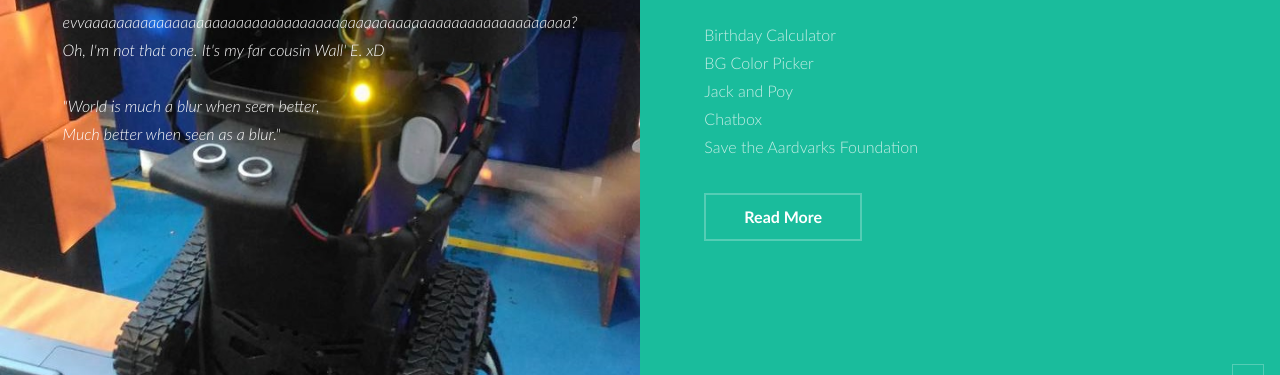
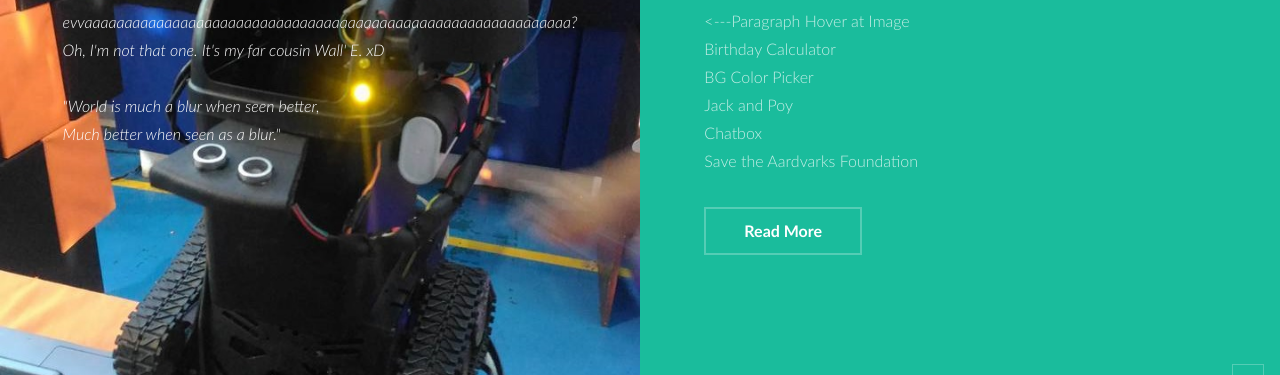
Before and after one commit to blitzwhelm/blitzwhelm.github.io, a plain HTML site: page index.html in a window 1280 px wide. Shown: the part 815-1190 px from the top of the page. Drawn offline with Linux system fonts and the light colour scheme.

Commit message:
Update index.html

```diff
--- a/index.html
+++ b/index.html
@@ -63,7 +63,9 @@
 
 
 
-						<p>Birthday Calculator </br>
+						<p>
+					<---Paragraph Hover at Image</br>
+					Birthday Calculator </br>
 					BG Color Picker </br>
 					Jack and Poy </br>
 					Chatbox </br>
```
